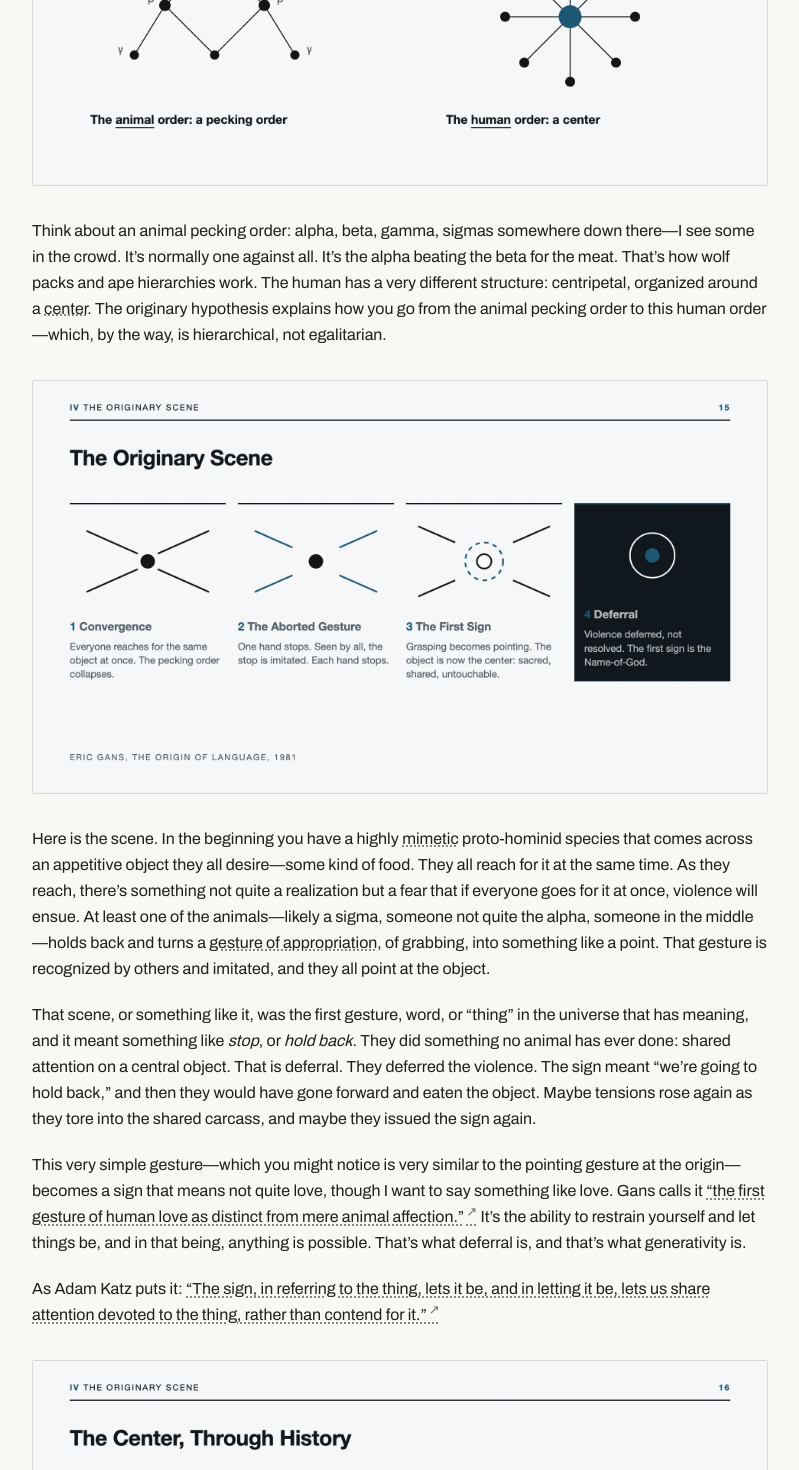
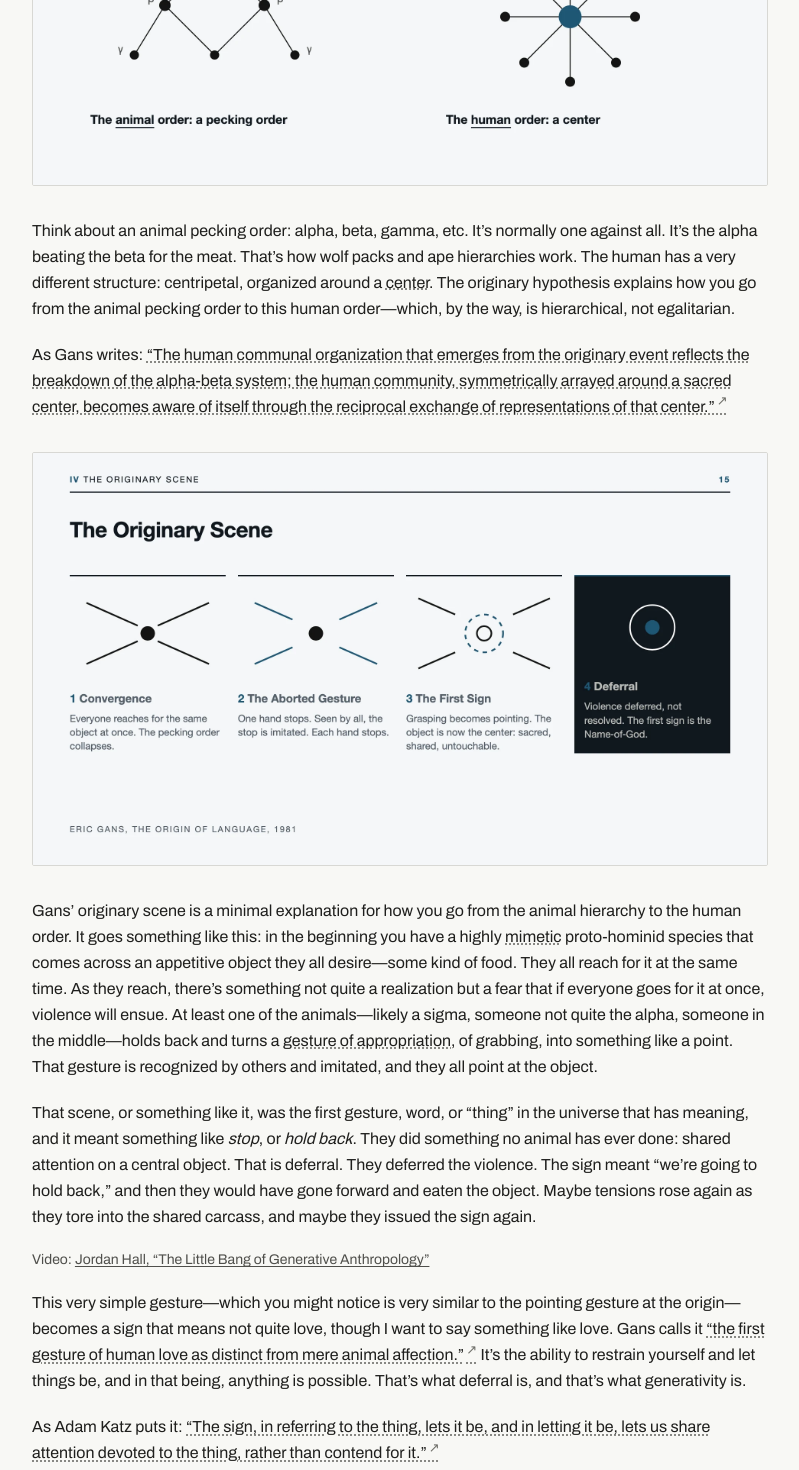
Before and after one commit to zackabaker/center-search-center, a Next.js app: page /intro-center-study-zack-baker in a window 1280 px wide. Shown: the part 8721-10191 px from the top of the page, without its empty margins (240-1039 px from the left). Built offline with nearby package versions, Linux system fonts and the light colour scheme; no server answers.

Commit message:
Intro talk: pecking-order paragraph, Gans on the alpha-beta system, scene lead-in, video link
Co-Authored-By: Claude Fable 5.2 <noreply@anthropic.com>

```diff
--- a/src/app/intro-center-study-zack-baker/page.tsx
+++ b/src/app/intro-center-study-zack-baker/page.tsx
@@ -35,7 +35,9 @@ export const metadata: Metadata = {
 // the same day: the Gans quotation after "something like love". On 2026-11-21 the owner had
 // the opening of section IV and its second paragraph ("Gans flips Girard
 // entirely around…") rewritten, two quotations added to IV with lead-ins
-// ("In Gans' words:", Chronicle 854; "As Adam Katz puts it:") (it replaces the bridge added on the
+// ("In Gans' words:", Chronicle 854; "As Adam Katz puts it:"; "As Gans
+// writes:", Chronicle 355), the sigma aside cut from the pecking-order
+// paragraph, "Here is the scene." replaced, a video link added after the scene (it replaces the bridge added on the
 // 19th), the punchline in IV set bold, three
 // sentences of section III reworded (the taboo, "The origin of language is
 // a paradoxical question", "that zero-to-one moment"), slide 10 moved down
@@ -493,8 +495,8 @@ export default function IntroPage() {
       </P>
       <Slide n={14} alt="Pecking order versus center" />
       <P>
-        Think about an animal pecking order: alpha, beta, gamma, sigmas
-        somewhere down there&mdash;I see some in the crowd. It&rsquo;s normally
+        Think about an animal pecking order: alpha, beta, gamma, etc.
+        It&rsquo;s normally
         one against all. It&rsquo;s the alpha beating the beta for the meat.
         That&rsquo;s how wolf packs and ape hierarchies work. The human has a
         very different structure: centripetal, organized around a{' '}
@@ -503,9 +505,19 @@ export default function IntroPage() {
         order to this human order&mdash;which, by the way, is hierarchical, not
         egalitarian.
       </P>
+      <P>
+        As Gans writes:{' '}
+        <Q slug="clr-355" q="symmetrically arrayed around a sacred center">&ldquo;The human communal organization that emerges from the originary
+        event reflects the breakdown of the alpha-beta system; the human
+        community, symmetrically arrayed around a sacred center, becomes
+        aware of itself through the reciprocal exchange of representations of
+        that center.&rdquo;</Q>
+      </P>
       <Slide n={15} alt="The scene, in four frames" />
       <P>
-        Here is the scene. In the beginning you have a highly{' '}
+        Gans&rsquo; originary scene is a minimal explanation for how you go
+        from the animal hierarchy to the human order. It goes something like
+        this: in the beginning you have a highly{' '}
         <TermLink href="/concepts/mimesis" defKey="c:mimesis" className={TERM_CLASS} title="Concept: mimesis">mimetic</TermLink>
         {' '}proto-hominid species that comes across an appetitive object they
         all desire&mdash;some kind of food. They all reach for it at the same
@@ -527,6 +539,17 @@ export default function IntroPage() {
         gone forward and eaten the object. Maybe tensions rose again as they
         tore into the shared carcass, and maybe they issued the sign again.
       </P>
+      <p className="text-sm text-gray-500 dark:text-gray-400 mb-5">
+        Video:{' '}
+        <a
+          href="https://youtu.be/FkwR5QYyvWk"
+          target="_blank"
+          rel="noopener noreferrer"
+          className="underline decoration-1 underline-offset-2 hover:text-gray-700 dark:hover:text-gray-300"
+        >
+          Jordan Hall, &ldquo;The Little Bang of Generative Anthropology&rdquo;
+        </a>
+      </p>
       <P>
         This very simple gesture&mdash;which you might notice is very similar
         to the pointing gesture at the origin&mdash;becomes a sign that means
```
